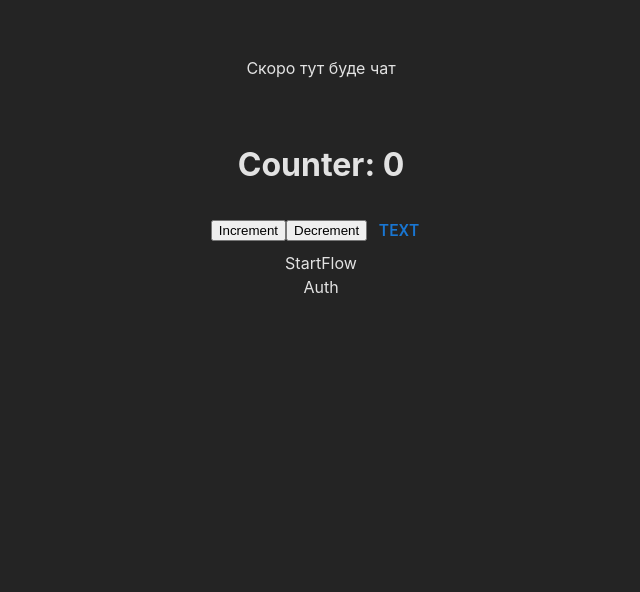
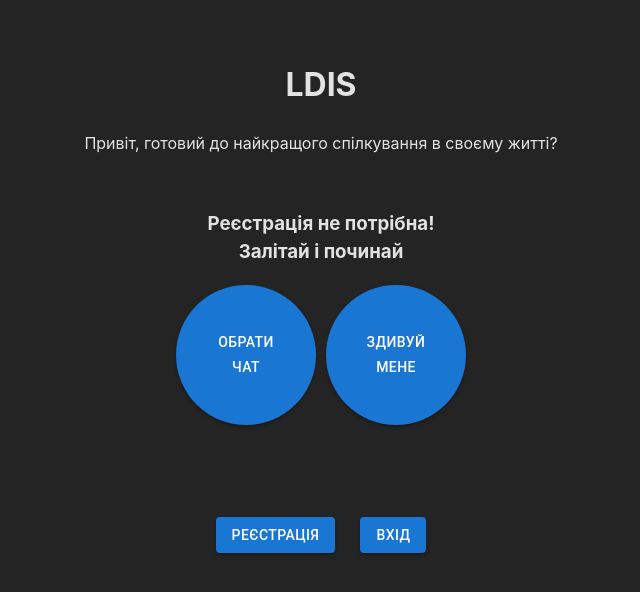
Before and after one commit to putsan/teamchallenge_chat, a React (Vite) app: page / in a window 1280 px wide. Shown: the top 592 px of the page, without its empty margins (319-959 px from the left). Built offline with nearby package versions, Linux system fonts and the light colour scheme.

Commit message:
feat: add react-router and create first screen

```diff
--- a/package.json
+++ b/package.json
@@ -18,7 +18,8 @@
     "i": "^0.3.7",
     "react": "^18.2.0",
     "react-dom": "^18.2.0",
-    "react-redux": "^8.1.2"
+    "react-redux": "^8.1.2",
+    "react-router-dom": "^6.15.0"
   },
   "devDependencies": {
     "@types/react": "^18.2.15",
--- a/src/app/App.jsx
+++ b/src/app/App.jsx
@@ -1,27 +1,17 @@
-import { useDispatch, useSelector } from 'react-redux';
-import { increment, decrement } from './store/counter/counterSlice';
+import { BrowserRouter as Router, Route, Routes } from "react-router-dom";
 
-import { Button } from '@mui/material';
 import StartFlow from '../pages/StartFlow';
+import Auth from '../pages/Auth';
 import './App.scss'
-import Auth from '../pages/Auth';
 
 function App() {
-  const dispatch = useDispatch();
-  const count = useSelector(state => state.counter);
-
   return (
-    <div>
-      <p>Скоро тут буде чат</p>
-      <br/>
-      <h1>Counter: {count}</h1>
-      <button onClick={() => dispatch(increment())}>Increment</button>
-      <button onClick={() => dispatch(decrement())}>Decrement</button>
-      <Button sx={{fontSize: "16px"}}>Text</Button>
-
-      <StartFlow/>
-      <Auth/>
-    </div>
+    <Router>
+        <Routes>
+          <Route path="/" element={<StartFlow />} />
+          <Route path="/auth" element={<Auth />} />
+        </Routes>
+    </Router>
   );
 }
 
--- a/src/pages/Auth.jsx
+++ b/src/pages/Auth.jsx
@@ -1,6 +1,23 @@
+import { useDispatch, useSelector } from "react-redux";
+import { Link } from "react-router-dom";
+import { Button } from "@mui/material";
+import { decrement, increment } from "../app/store/counter/counterSlice";
+
 function Auth() {
+  const dispatch = useDispatch();
+  const count = useSelector(state => state.counter);
+
   return (
-    <div>Auth</div>
+    <div>
+      <p>Скоро тут буде чат</p>
+      <p>Це сторінка під твої екрани для входу та реєстрації. Павда подумай чи треба їх розділяти на 2 на різних ендпоїнтах чи зробиш на одному, як мінімум поки.. Або разом можемо подумати щодо цього</p>
+      <br/>
+      <h1>Counter: {count}</h1>
+      <Button onClick={() => dispatch(increment())}>Increment</Button>
+      <Button onClick={() => dispatch(decrement())}>Decrement</Button>
+      <br />
+      <Link to="/"><Button variant="contained" sx={{fontSize: "16px"}}>Назад</Button></Link>
+    </div>
   )
 }
 export default Auth
--- a/src/pages/StartFlow.jsx
+++ b/src/pages/StartFlow.jsx
@@ -1,6 +1,57 @@
+import { Button } from "@mui/material"
+import { Link } from "react-router-dom";
+
 function StartFlow() {
   return (
-    <div>StartFlow</div>
-  )
+    <div>
+      <div>
+        <h1>LDIS</h1>
+        <p>Привіт, готовий до найкращого спілкування в своєму житті?</p>
+      </div>
+
+      <div style={{ margin: "55px 0 92px" }}>
+        <h3>
+          Реєстрація не потрібна!
+          <br />
+          Залітай і починай{" "}
+        </h3>
+
+        <Button
+        variant="contained"
+        sx={{
+          width: '140px',
+          height: '140px',
+          borderRadius: '50%',
+          marginRight: '10px'
+        }}
+      >
+        Обрати <br />чат
+      </Button>
+      <Button
+        variant="contained"
+        sx={{
+          width: '140px',
+          height: '140px',
+          borderRadius: '50%'
+        }}
+      >
+        Здивуй <br />мене
+      </Button>
+      </div>
+
+      <div>
+      <Link to="/auth" style={{ marginRight: '25px' }}>
+        <Button variant="contained">
+          Реєстрація
+        </Button>
+      </Link>
+      <Link to="/auth">
+        <Button variant="contained">
+          Вхід
+        </Button>
+      </Link>
+    </div>
+    </div>
+  );
 }
 export default StartFlow
```
Also changed, not shown: src/components/input/Input.jsx (added), src/components/input/input.jsx (deleted), 1 other file (tests, documents, lock files or other folders).
